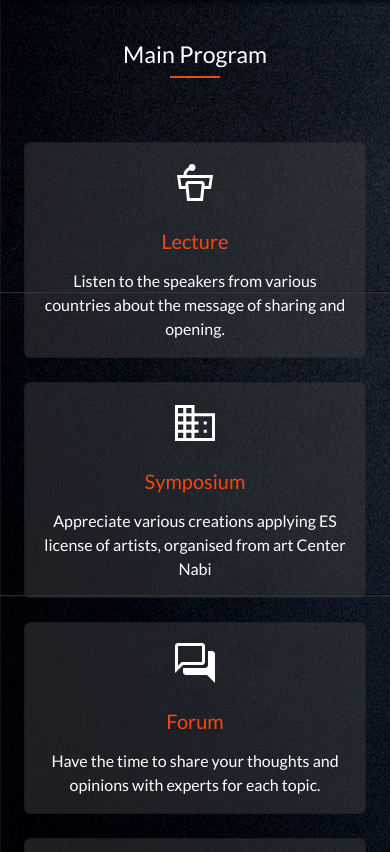
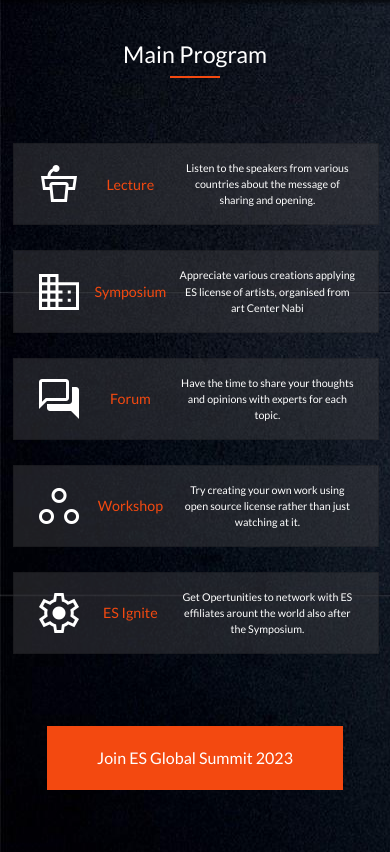
Before and after one commit to kamranasif506/Educational-Symposium, a website: page index.html in a window 390 px wide. Shown: the part 672-1524 px from the top of the page. Drawn offline with nearby package versions, Linux system fonts and the light colour scheme.

Commit message:
Resolved main program design issue for moibile and desktop

```diff
--- a/index.html
+++ b/index.html
@@ -115,21 +115,21 @@
 
         <div class="container">
           <div class="row">
-            <div class="col-md col-12 mb-4">
+            <div class="col-md col-12 mb-4 no_margin">
               <div class="card text-center h-100 card-color">
-                <div class="card-body ">
+                <div class="card-body card_layout">
                   <span class="material-symbols-outlined text-white">
                     podium
-                    </span>
+                  </span>
                   <h5 class="card-title pt-3">Lecture</h5>
                   <p class="card-text pt-2 card_info">Listen to the speakers from various countries about the message of sharing and opening.</p>
                 </div>
               </div>
             </div>
 
-            <div class="col-md col-12 mb-4">
+            <div class="col-md col-12 mb-4 no_margin">
               <div class="card text-center h-100 card-color">
-                <div class="card-body">
+                <div class="card-body card_layout">
                   <span class="material-symbols-outlined text-white">
                     domain
                     </span>
@@ -139,9 +139,9 @@
               </div>
             </div>
 
-            <div class="col-md col-12 mb-4">
+            <div class="col-md col-12 mb-4 no_margin">
               <div class="card text-center h-100 card-color">
-                <div class="card-body">
+                <div class="card-body card_layout">
                     <span class="material-symbols-outlined text-white">
                       forum
                       </span>
@@ -151,9 +151,9 @@
               </div>
             </div>
 
-            <div class="col-md col-12 mb-4">
+            <div class="col-md col-12 mb-4 no_margin">
               <div class="card text-center h-100 card-color">
-                <div class="card-body">
+                <div class="card-body card_layout">
                   <span class="material-symbols-outlined text-white">
                     workspaces
                     </span>
@@ -163,9 +163,9 @@
               </div>
             </div>
 
-            <div class="col-md col-12 mb-4">
+            <div class="col-md col-12 mb-4 no_margin">
               <div class="card text-center h-100 card-color">
-                <div class="card-body">
+                <div class="card-body card_layout">
                   <span class="material-symbols-outlined text-white">
                     settings
                     </span>
@@ -173,6 +173,13 @@
                   <p class="card-text pt-2 card_info">Get Opertunities to network with ES effiliates arount the world also after the Symposium.</p>
                 </div>
               </div>
+            </div>
+
+          </div>
+          <div class="row mt-5">
+            <div class="col-md-12 d-flex justify-content-center">
+              <a href="#" class="see_program text-white">SEE THE WHOLE PROGRAM</a>
+              <button class="see_more_btn btn btn-secondary">Join ES Global Summit 2023</button>
             </div>
 
           </div>
--- a/style.css
+++ b/style.css
@@ -28,7 +28,7 @@
   font-size: 1.2rem;
 }
 
-.active {
+.active-link {
   color: #F34910 !important;
   text-shadow: 3px 3px 7px #ccc;
 }
@@ -132,7 +132,14 @@
 }
 
 .card-color {
+  width: 100%;
+  cursor: pointer;
   background-color: rgba(61, 61, 64, 0.5);
+  border-radius: 0px;
+}
+.no_margin {
+  margin: 1px;
+  padding: 0;
 }
 
 .card-title {
@@ -219,13 +226,35 @@
 .font_size {
   font-size: 20px;
 }
+.see_program {
+  font-weight: 400;
+  font-size: 1.25rem;
+  line-height: 28px;
+  text-decoration: none;
+  border-bottom: 1px solid #fff;
 
+}
+.see_more_btn {
+  display: none;
+}
 @media only screen and (max-width: 768px) {
   #navbar-btn {
     display: block;
   }
   .top-bar {
     display: none;
+  }
+  .see_program {
+    display: none;
+  }
+  .see_more_btn {
+    display: block;
+    background-color: #F34910 !important;
+    color: white;
+    border: 0 !important;
+    border-radius: 0 !important;
+    font-size: 1rem;
+    padding: 20px 50px 20px 50px;
   }
   .active_compaign {
     display: none;
@@ -280,4 +309,28 @@
   .custom_height {
     height: auto;
   }
+  .card_layout {
+    display: flex;
+    flex-direction: row;
+    justify-content: center;
+    align-items: center;
+    text-align: center;
+  }
+
+  .card_layout > * {
+    margin: 0 5px;
+  }
+  .card-title {
+    width: 25%;
+    padding-top: 0 !important;
+    font-size: 14.27px;
+  }
+  .card-text {
+    width: 60%;
+    padding-top: 0 !important;
+    font-size: 10.703px;
+  }
+  .material-symbols-outlined {
+    width: 15%;
+  }
 }
```
Also changed, not shown: about.html (+1 -1 lines), images/airbnb 1.png (added), images/daumkakaologo 1.png (added), images/googlekorea 1.png (added), images/mozilla 1.png (added), images/naver 1.png (added).
